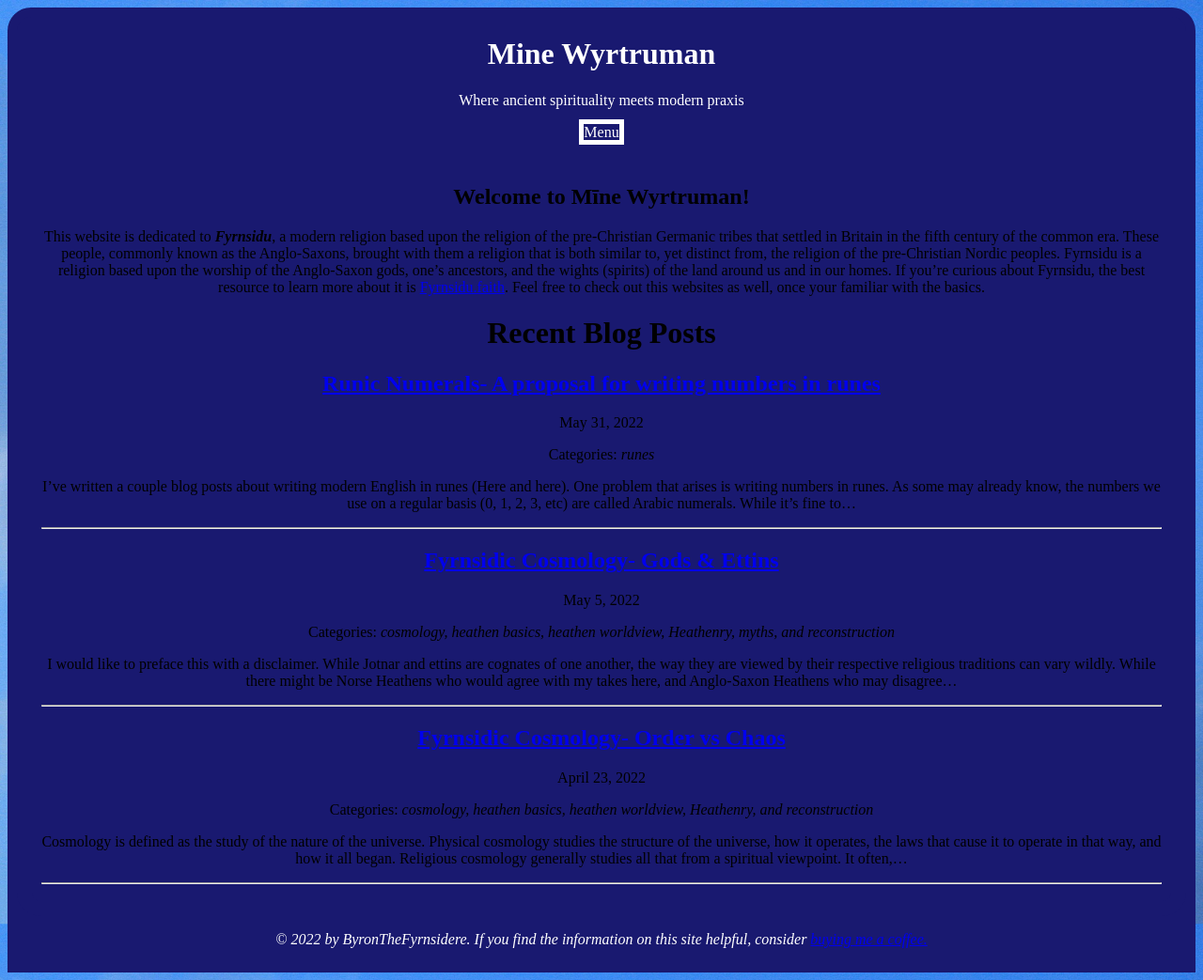
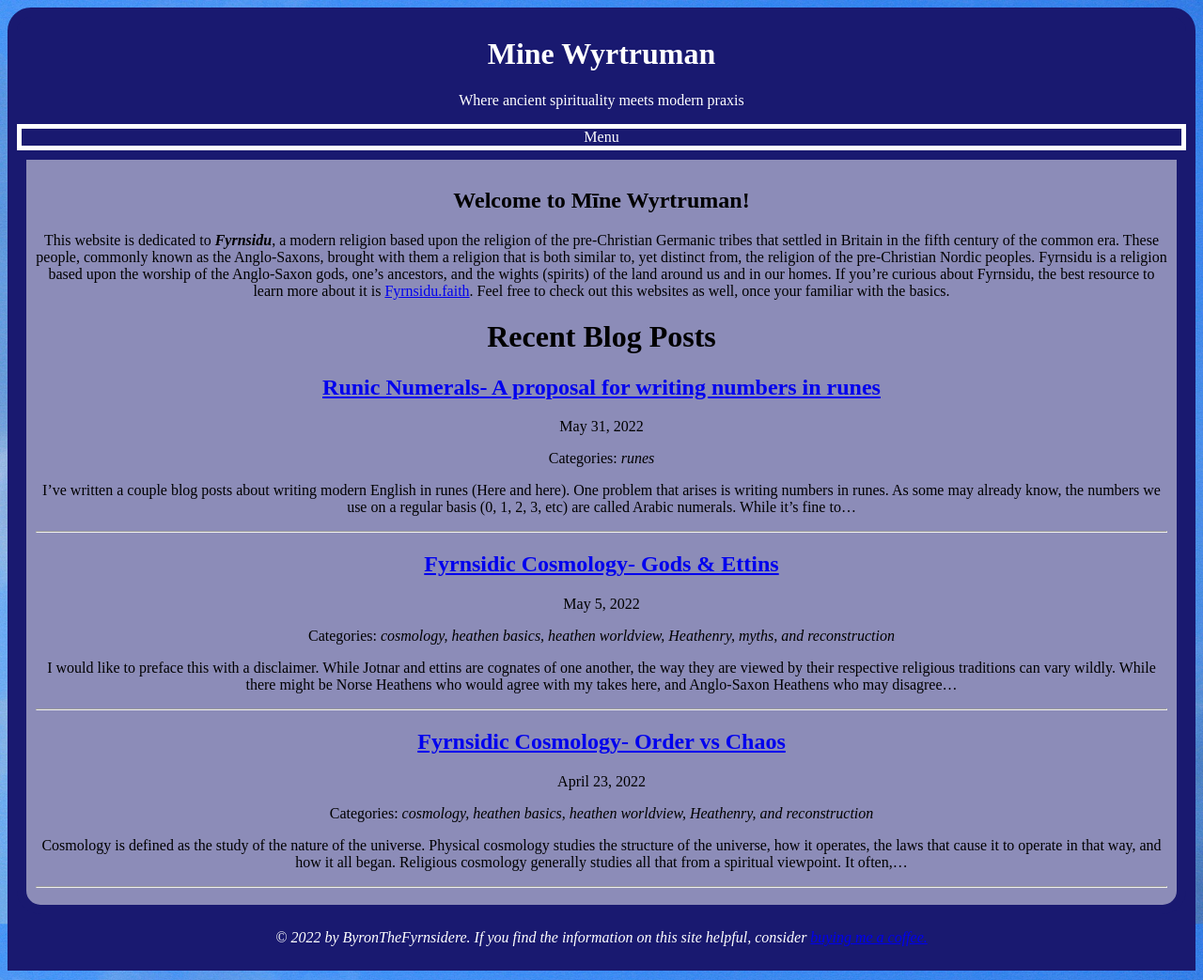
Before and after one commit to byronpendason/byronpendason.github.io, a Jekyll site: the page built from index.md, in a window 1280 px wide. Shown: the whole page at 94% size. Built offline with Jekyll 4.4.1, drawn with Linux system fonts in a browser that asks for light colours; our own code applies the rules of GitHub Pages for plain Markdown files; comment, search, counter and statistics services are not loaded.

Commit message:
Update style.css

```diff
--- a/css/style.css
+++ b/css/style.css
@@ -19,17 +19,20 @@ body {
 }
 nav {
   background: rgb(25, 25, 112);
+  color: white;
 }
 nav * {
   text-align: center;
-  margin-right: auto;
-  margin-left: auto;
+}
+nav a {
+  color: white;
 }
 .dropdown {
   position: relative;
   display: block;
 }
 .dropbtn {
+  display: block;
   border: 5px solid white;
 }
 .dropdownContent {
@@ -41,11 +44,11 @@ nav * {
   display: block;
 }
 #content {
-  background: rgba(255, 255, 255, 0);
+  background: rgba(255, 255, 255, 0.5);
   color: black;
   border-radius: 0px 0px 25px 25px;
   border-color: midnightblue;
-  border-width: 1em;
+  border-width: 10px;
   border-style: solid;
   padding: 10px;
 }
```
